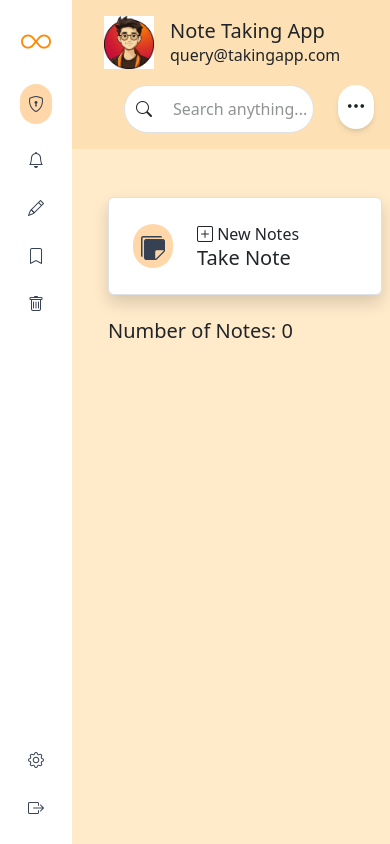
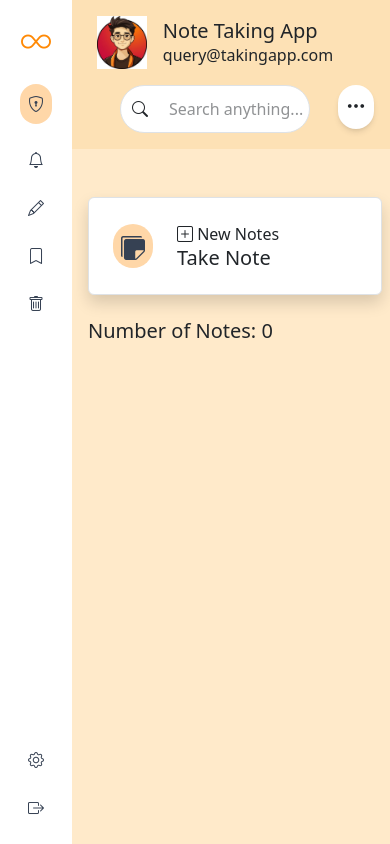
Before and after one commit to imranali2112/NoteTakingApp, an Angular app: page / in a window 390 px wide. Shown: the top 844 px of the page. Built offline with nearby package versions, Linux system fonts and the light colour scheme.

Commit message:
said and body set up for small screen

```diff
--- a/src/app/components/body/body.component.html
+++ b/src/app/components/body/body.component.html
@@ -1,5 +1,5 @@
 <div class="notes-components">
-    <div class="main-body p-2 md:p-5 ms-25 md:ms-30 min-h-screen">
+    <div class="main-body p-2 md:p-5 ms-20 md:ms-25 md:ms-30 min-h-screen">
         <!-- Add notes here -->
         <div (click)="openNote()"
             class="flex items-center md:w-70 mt-10 md:mt-10 p-4 bg-white border rounded shadow  cursor-pointer">
--- a/src/app/components/header/header.component.html
+++ b/src/app/components/header/header.component.html
@@ -1,5 +1,5 @@
 <nav class="header">
-    <div class="flex flex-row justify-between md:items-center ms-22 p-3 lg:ms-30 lg:mx-10 lg:p-4 lg:flex-row">
+    <div class="flex flex-row justify-between md:items-center ms-20 md:ms-22 p-3 lg:ms-30 lg:mx-10 lg:p-4 lg:flex-row">
         <div class="flex flex-col sm:flex-row items-center w-full">
             <div class="flex items-center gap-3">
                 <img src="assets/images/icon.jpg" alt="Profile" width="50">
```
